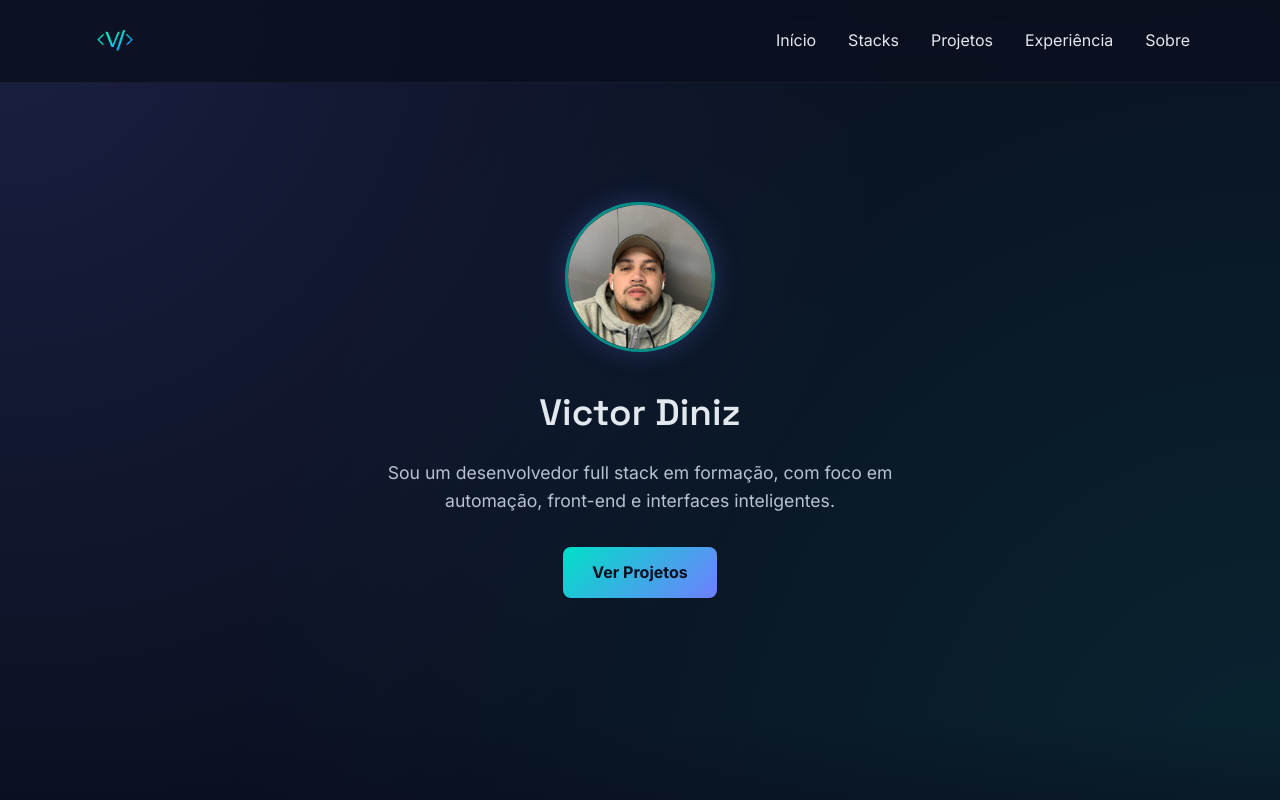
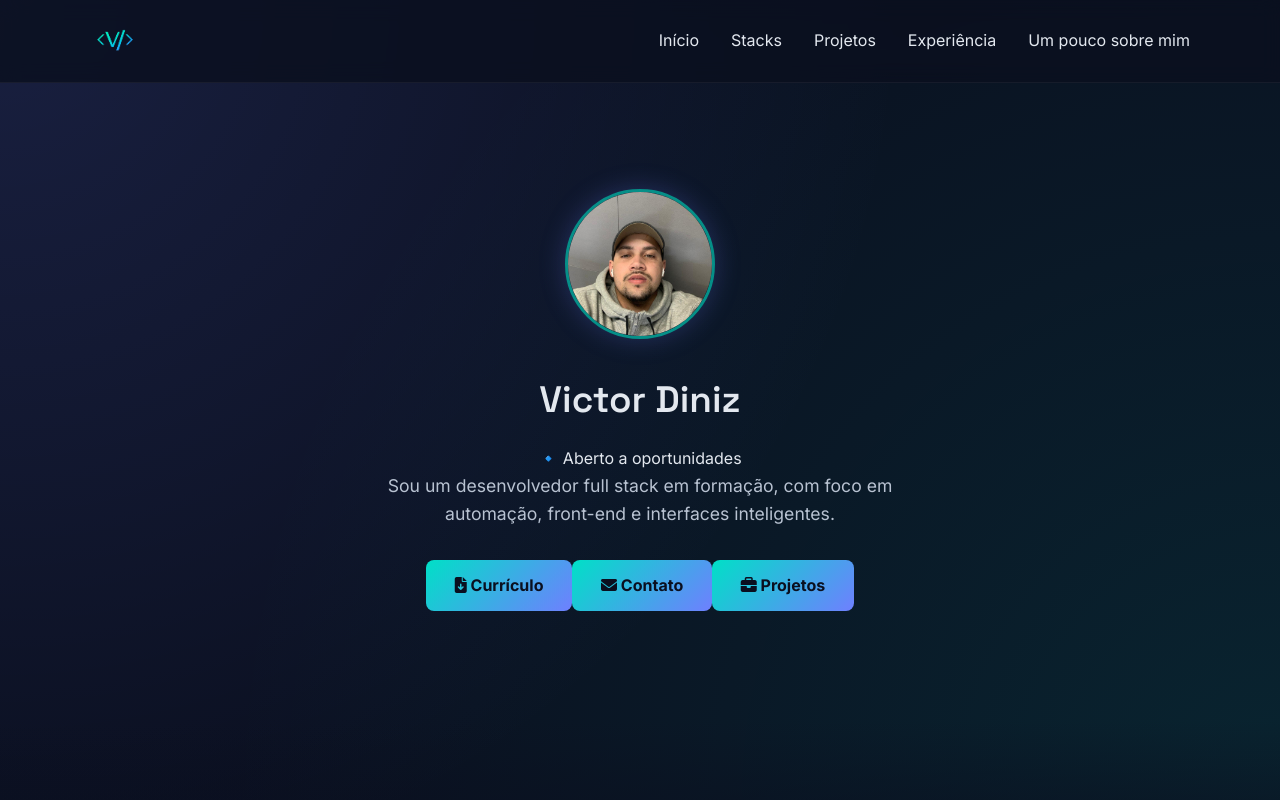
Before and after one commit to Victor-Diniz-Dev/curriculum-website, a React (Vite) app: page / in a window 1280 px wide. Shown: the top 800 px of the page. Built offline with nearby package versions, Linux system fonts and the light colour scheme.

Commit message:
atualizacao da nav bar e adicao de novos botoes no hero(curriculo e contato)

```diff
--- a/src/components/Header.jsx
+++ b/src/components/Header.jsx
@@ -34,10 +34,11 @@ function Header() {
             <li>
               <a href="#projects">Projetos</a>
             </li>
-            <li><a href="#experience">Experiência</a>
+            <li>
+              <a href="#experience">Experiência</a>
             </li>
             <li>
-              <a href="#about">Sobre</a>
+              <a href="#about">Um pouco sobre mim</a>
             </li>
           </ul>
         </nav>
--- a/src/components/Hero.jsx
+++ b/src/components/Hero.jsx
@@ -32,12 +32,31 @@ function Hero() {
         <div className="hero-image">
           <img src="/assets/images/victor.jpeg" alt="Foto de Victor Diniz" />
         </div>
+
         <h2>{typed || "Victor Diniz"}</h2>
+
+        {/* Badge de status */}
+        <div className="status-badge">
+          <span>🔹 Aberto a oportunidades</span>
+        </div>
+
         <p>
           Sou um desenvolvedor full stack em formação, com foco em automação,
           front-end e interfaces inteligentes.
         </p>
-        <a href="#projects" className="btn">Ver Projetos</a>
+
+        {/* Botões */}
+        <div className="hero-buttons">
+          <a href="/assets/docs/Victor Diniz Currículo.pdf" className="btn secondary" target="_blank" rel="noopener noreferrer">
+            <i className="fa-solid fa-file-arrow-down"></i> Currículo
+          </a>
+          <a href="#footer" className="btn outline">
+            <i className="fa-solid fa-envelope"></i> Contato
+          </a>
+          <a href="#projects" className="btn">
+            <i className="fa-solid fa-briefcase"></i> Projetos
+          </a>
+        </div>
       </div>
     </section>
   );
```
